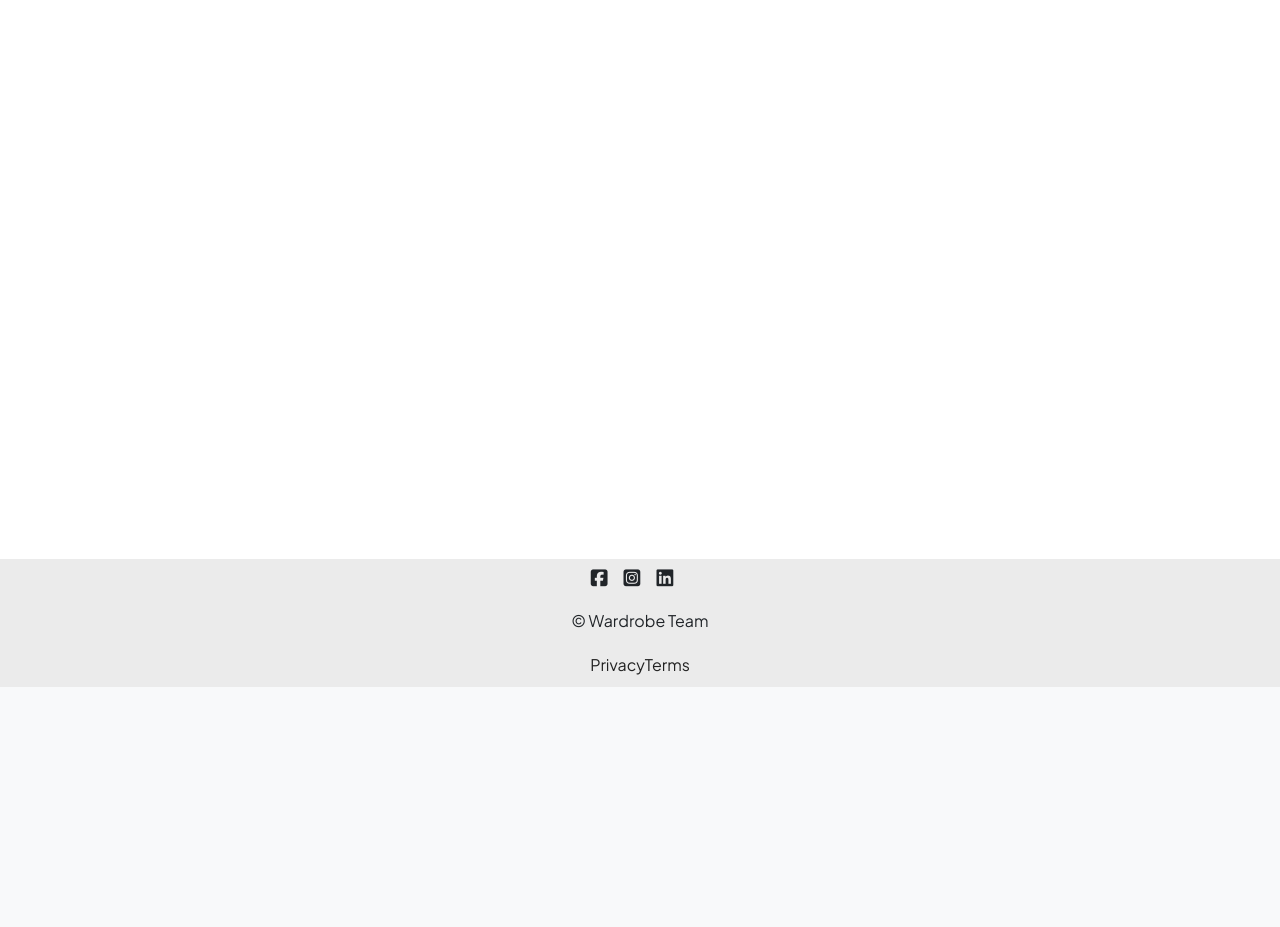
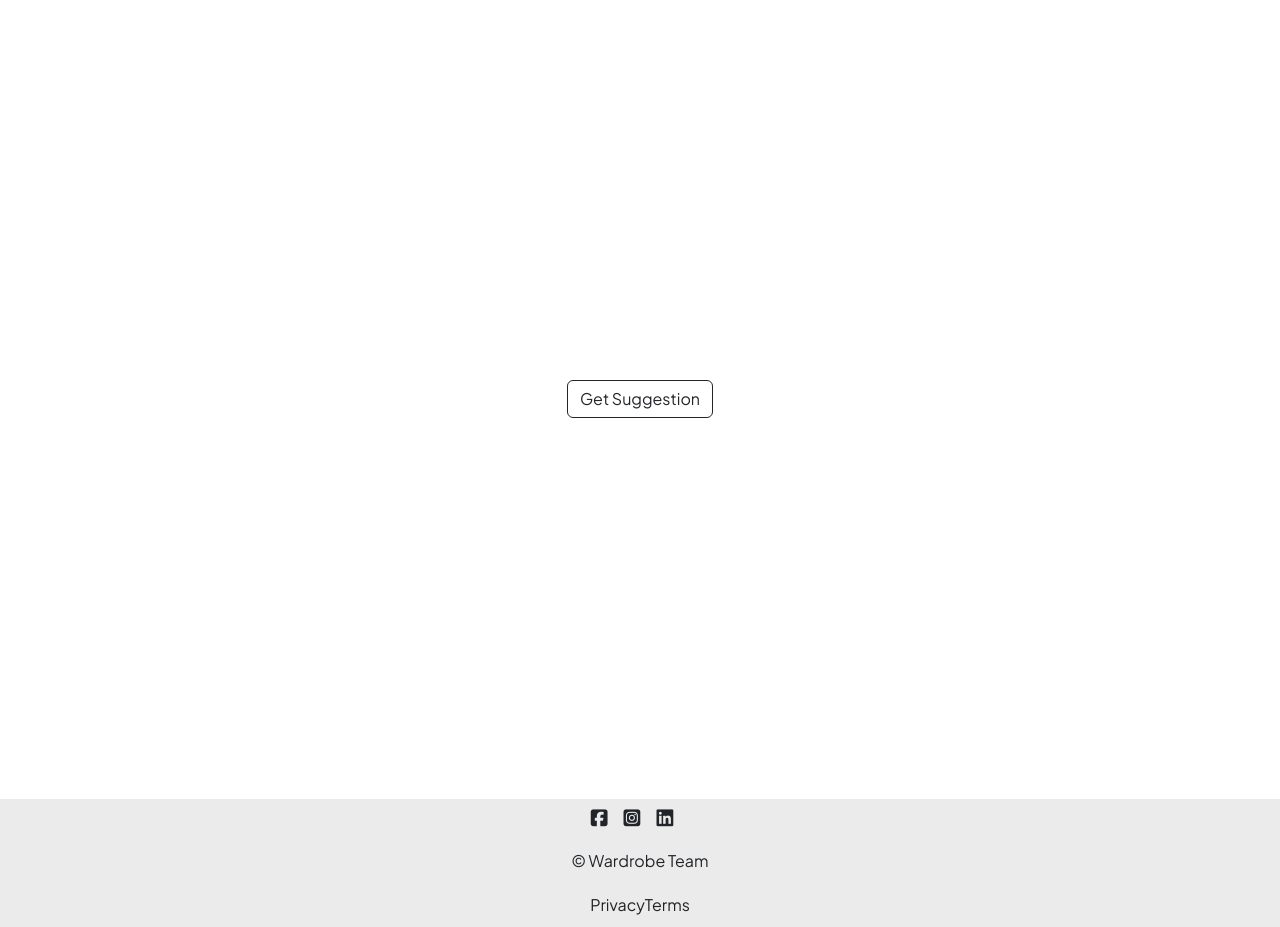
Before and after one commit to mrpal5a/Wardrobe-Suggestion-Project, a Node server app: page / in a window 1280 px wide. Shown: the part 113-1040 px from the top of the page. Before the commit the page ends 800 px from the top, so only its background shows below. Run offline with Node 20, Linux system fonts and the light colour scheme; some libraries are stand-ins or nearby versions.

Commit message:
suggestion button added

```diff
--- a/public/css/styles.css
+++ b/public/css/styles.css
@@ -12,6 +12,15 @@ input, button {
     margin: 10px;
     padding: 8px;
 }
+/* suggestion button */
+.suggestion-btn{
+        display: flex;
+        justify-content: center; /* Center horizontally */
+        align-items: center; /* Center vertically */
+        height: 100vh; /* Full page height */
+}
+
+/* card  */
 .container{
     flex:1;
 }
--- a/views/listings/addpant.ejs
+++ b/views/listings/addpant.ejs
@@ -11,7 +11,7 @@
         <label for="image" class="form-label">Image</label>
         <input type="text"name="pant[image]" placeholder="Enter image URL/link" class="form-control " >
     </div>
-    <button class="btn btn-success mt-3">Add Pant</button>
+    <button class="btn btn-outline-success mt-3">Add Pant</button>
 </form>
 </div>
 </div>
--- a/views/listings/addshirt.ejs
+++ b/views/listings/addshirt.ejs
@@ -11,7 +11,7 @@
         <label for="image" class="form-label">Image</label>
         <input type="text"name="shirt[image]" placeholder="Enter image URL/link" class="form-control " >
     </div>
-    <button class="btn btn-success mt-3">Add Shirt</button>
+    <button class="btn btn-outline-success mt-3">Add Shirt</button>
 </form>
 </div>
 </div>
--- a/views/listings/home.ejs
+++ b/views/listings/home.ejs
@@ -1,2 +1,5 @@
 <% layout('../layouts/boilerplate') -%>
 <h1>Welcome to the Home Page</h1>
+<div class="suggestion-btn">
+    <button class="btn btn-outline-dark">Get Suggestion</button>
+</div>
```
